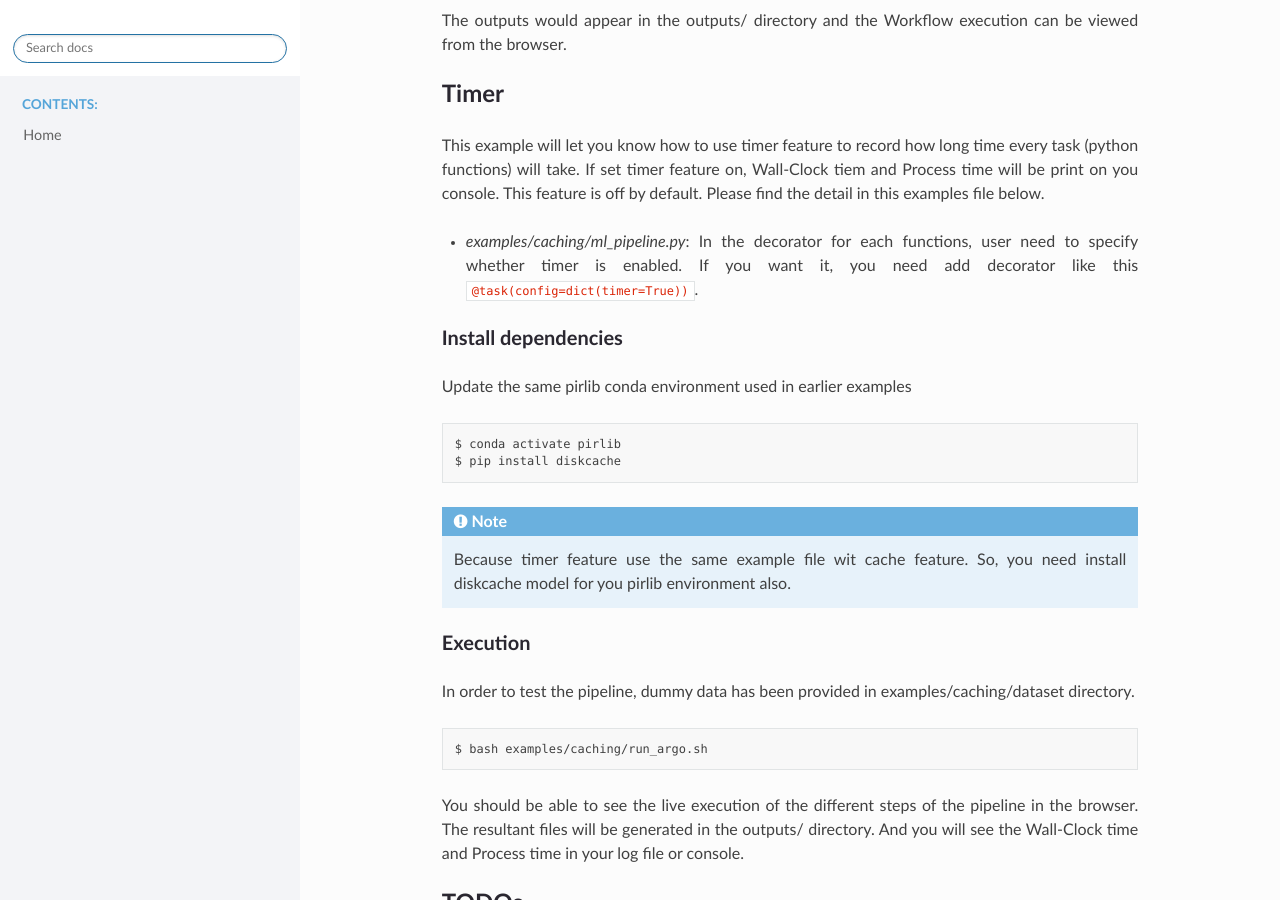
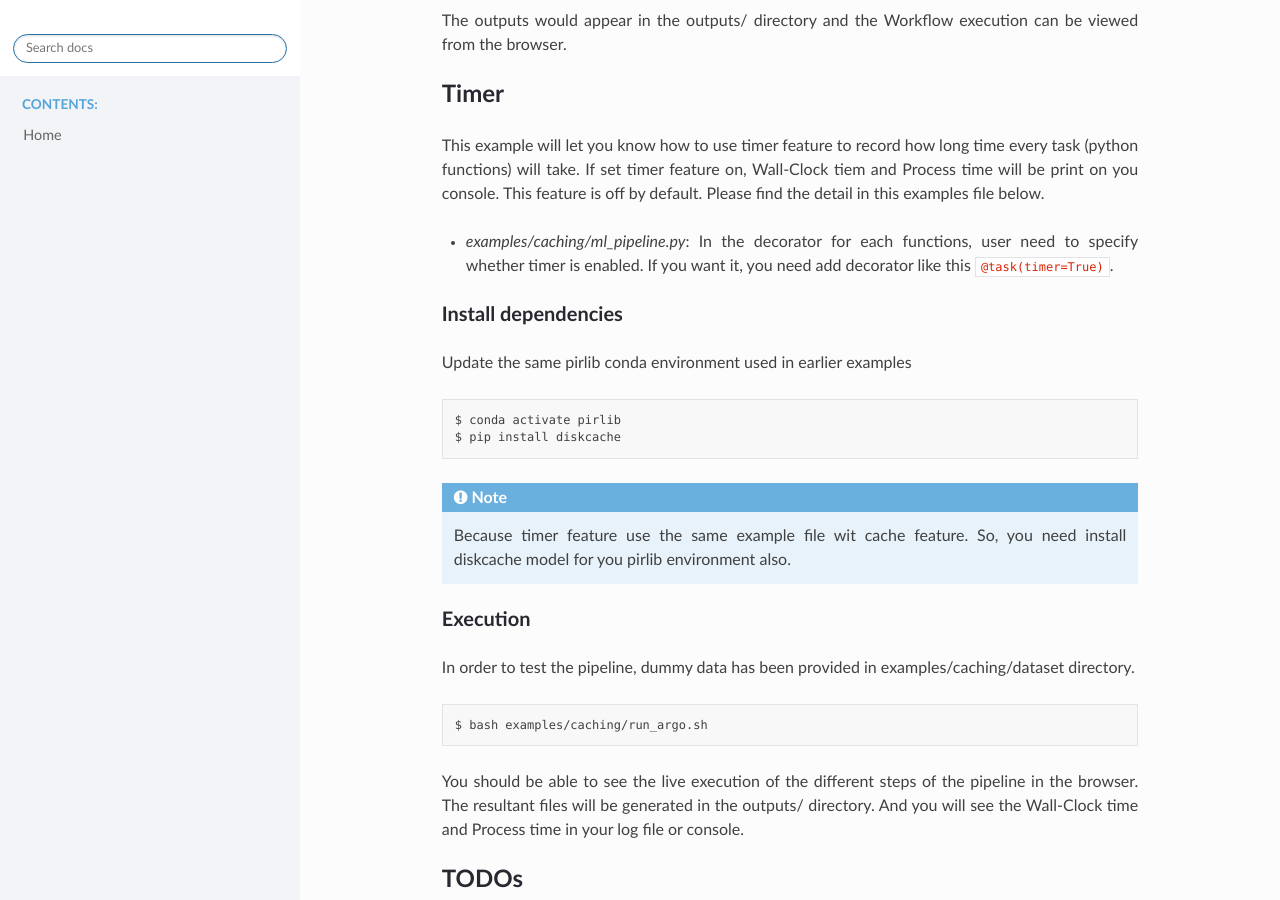
Before and after one commit to petuum/pirlib, a Sphinx documentation site: the page built from docs/README.rst, in a window 1280 px wide and 900 px high, scrolled down 3574 px. Built offline with Sphinx 7.4.7 and the Read the Docs theme 2.0.0, drawn with Linux system fonts in a browser that asks for light colours; pages that are not in the unit, such as notebooks, are missing from menus.

Commit message:
add: modify the content of timer in README.rst

```diff
--- a/docs/README.rst
+++ b/docs/README.rst
@@ -178,7 +178,7 @@ Timer
 This example will let you know how to use timer feature to record how long time every task (python functions) will take. If set timer feature on, Wall-Clock tiem and Process time will be print on you console.
 This feature is off by default. Please find the detail in this examples file below.
 
-- `examples/caching/ml_pipeline.py`: In the decorator for each functions, user need to specify whether timer is enabled. If you want it, you need add decorator like this ``@task(config=dict(timer=True))``.
+- `examples/caching/ml_pipeline.py`: In the decorator for each functions, user need to specify whether timer is enabled. If you want it, you need add decorator like this ``@task(timer=True)``.
 
 Install dependencies
 ^^^^^^^^^^^^^^^^^^^^^^^^^^^^^^^^^^^^^^^^^
```
